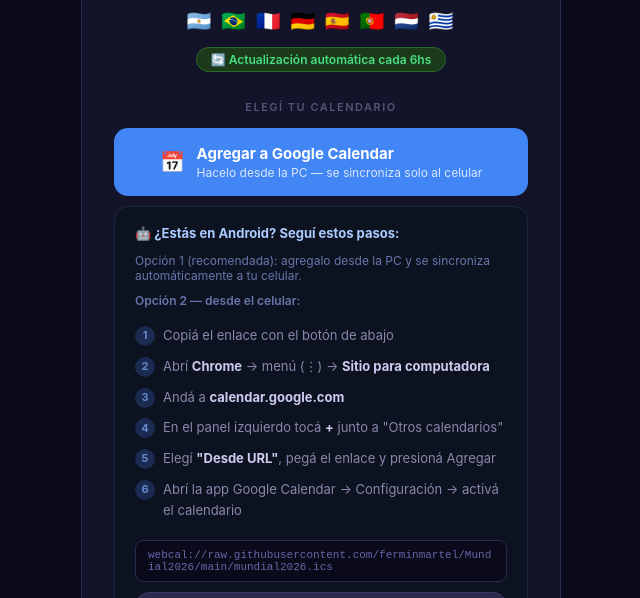
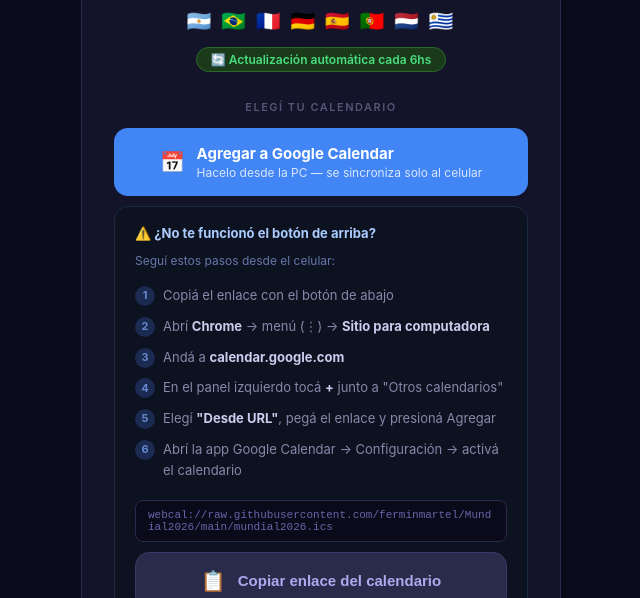
Before and after one commit to ferminmartel/Mundial2026, a plain HTML site: page index.html in a window 1280 px wide. Shown: the part 202-800 px from the top of the page, without its empty margins (319-959 px from the left). Drawn offline with Linux system fonts and the light colour scheme.

Commit message:
Add files via upload

```diff
--- a/index.html
+++ b/index.html
@@ -126,9 +126,8 @@
 
   <!-- Android instructions -->
   <div class="android-box">
-    <div class="android-title">🤖 ¿Estás en Android? Seguí estos pasos:</div>
-    <p style="font-size:12px;color:#6677aa;margin-bottom:10px">Opción 1 (recomendada): agregalo desde la PC y se sincroniza automáticamente a tu celular.</p>
-    <p style="font-size:12px;color:#6677aa;margin-bottom:12px;font-weight:600">Opción 2 — desde el celular:</p>
+    <div class="android-title">⚠️ ¿No te funcionó el botón de arriba?</div>
+    <p style="font-size:12px;color:#6677aa;margin-bottom:12px">Seguí estos pasos desde el celular:</p>
     <ol class="steps">
       <li>Copiá el enlace con el botón de abajo</li>
       <li>Abrí <strong>Chrome</strong> → menú (⋮) → <strong>Sitio para computadora</strong></li>
```
